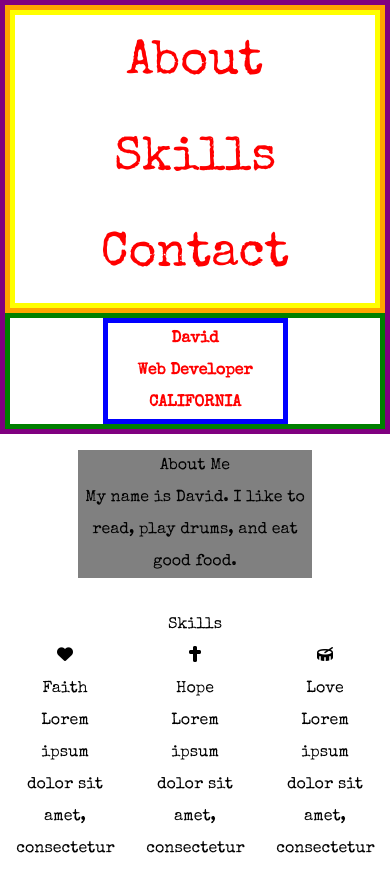
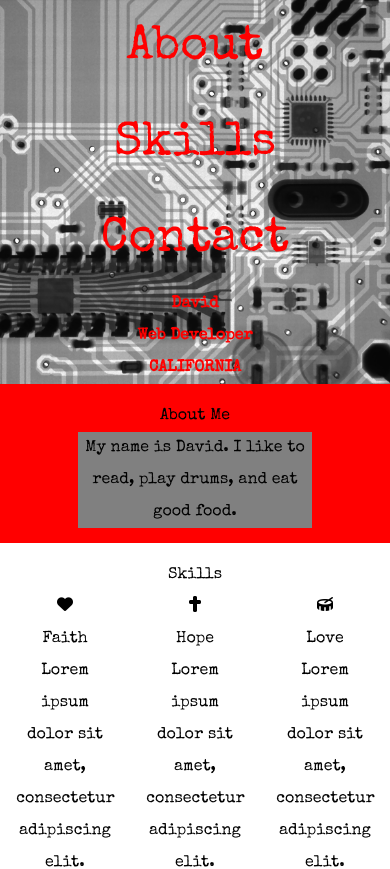
Before and after one commit to David-E-Alvarez/portfolio, a plain HTML site: page index.html in a window 390 px wide. Shown: the top 869 px of the page. Drawn offline with nearby package versions, Linux system fonts and the light colour scheme.

Commit message:
made a bit responsive

```diff
--- a/styles.css
+++ b/styles.css
@@ -119,18 +119,18 @@ body{
 	line-height: 2;
 }
 
-header{
+/* header{
 	border: 5px solid purple;
-}
+} */
 
 nav{
-	border: 5px solid orange;
+	/* border: 5px solid orange; */
 	display: flex;
 	justify-content: space-around;
 }
 
 .links{
-	border: 5px solid yellow;
+	/* border: 5px solid yellow; */
 	width: 100%;
 	display:flex;
 	justify-content: space-evenly;
@@ -146,13 +146,13 @@ section{
 }
 
 .titles{
-	border: 5px solid green;
+	/* border: 5px solid green; */
 	display: flex;
 	justify-content: center;
 
 }
 .titles div{
-	border: 5px solid blue;
+	/* border: 5px solid blue; */
 	width: 50%;
 	text-align: center;
 }
@@ -169,16 +169,16 @@ section{
 /*header section styles*/
 
 #home{
-	/*background-image: url('headerBackground.jpg');*/
+	background-image: url('headerBackground.jpg');
 	background-repeat: no-repeat;
 	background-position: center;
 	background-size: cover;
-	/*height: 40vh;*/
+	/* height: 40vh; */
 }
 
-/*about sectino styles*/
+/*about section styles*/
 #about{
-	/*background-color: red;*/
+	background-color: red;
 	display: flex;
 	justify-content: center;
 	align-items: center;
@@ -215,6 +215,7 @@ footer{
 /*Media Queries*/
 @media (width <= 625px){
 	.links{
+		font-size: 1em;
 		display: flex;
 		flex-direction: column;
 	}
```
